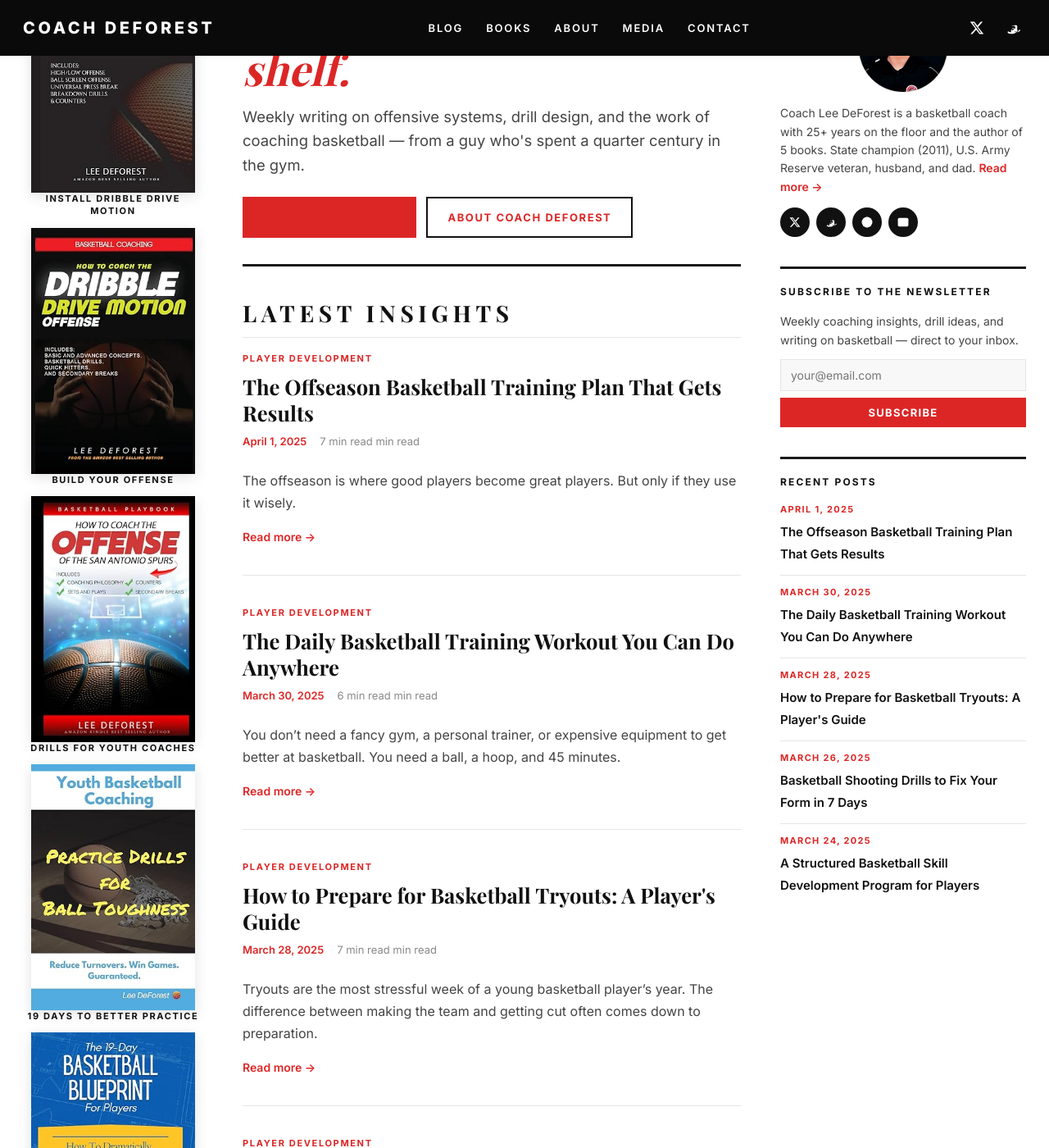
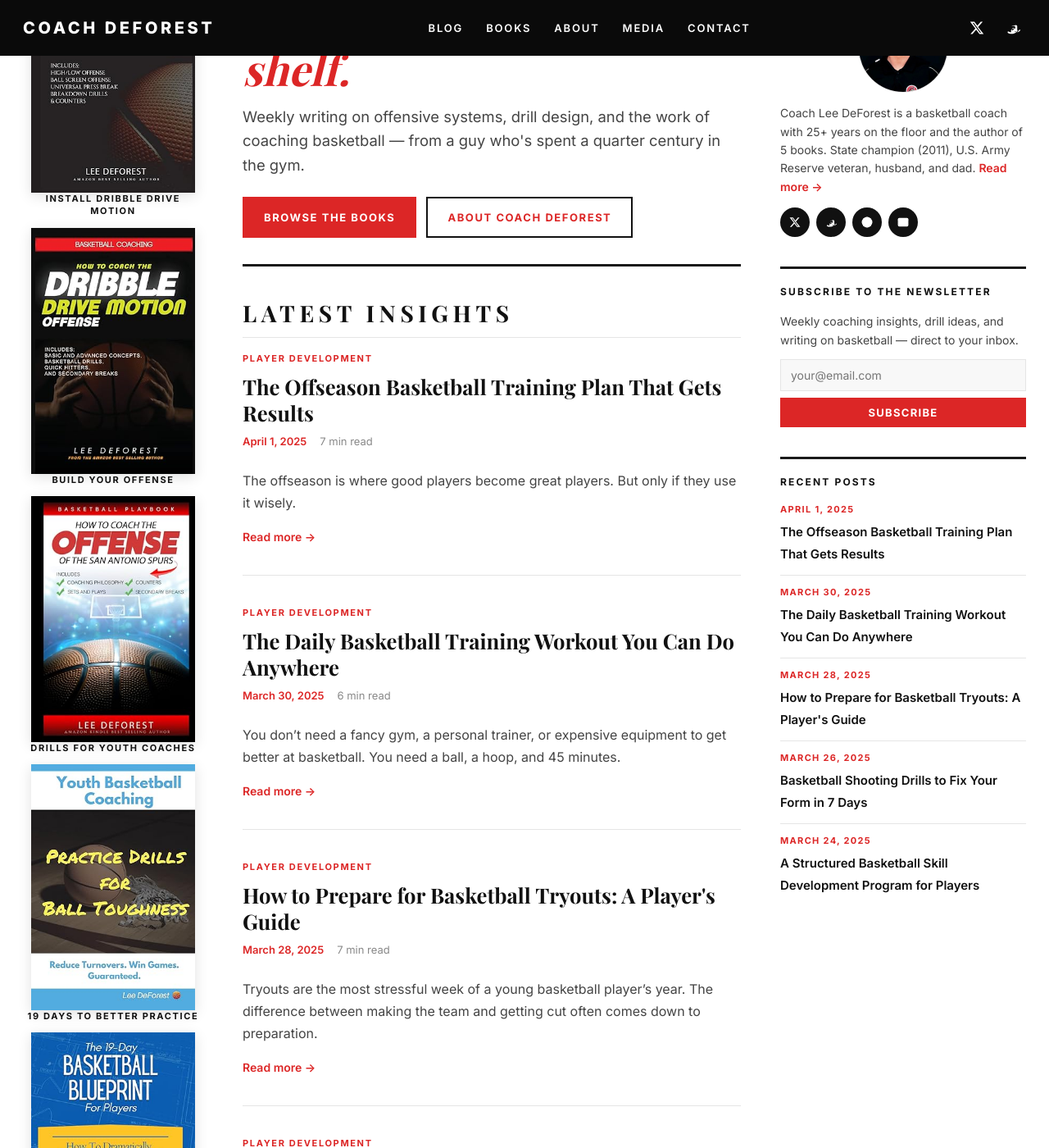
Before and after one commit to CoachD23/coachdeforest, a Jekyll site: the page built from index.html, in a window 1280 px wide and 1400 px high, scrolled down 192 px. Shown: the whole window at 82% size. Built offline with Jekyll 4.4.1, drawn with Linux system fonts in a browser that asks for light colours; some web fonts are replaced; some of the changed text lies outside the part shown.

Commit message:
fix: button text visibility (white on red) + remove duplicate 'min read'
Issues from latest screenshot review:
1. .btn-primary text was rendering as red-on-red (anchor color cascade
   was beating .btn-primary color). Force color: #fff with !important.
2. Posts already include 'X min read' in their read_time front matter,
   so the index.html template was producing 'X min read min read'.
   Drop the redundant ' min read' suffix in the template.

```diff
--- a/assets/css/main.css
+++ b/assets/css/main.css
@@ -301,8 +301,8 @@ img { max-width: 100%; height: auto; display: block; }
   cursor: pointer;
   font-family: inherit;
 }
-.btn-primary { background: var(--accent); color: #fff; border-color: var(--accent); }
-.btn-primary:hover { background: var(--accent-hover); border-color: var(--accent-hover); color: #fff; text-decoration: none; }
+a.btn-primary, .btn-primary { background: var(--accent); color: #fff !important; border-color: var(--accent); }
+a.btn-primary:hover, .btn-primary:hover { background: var(--accent-hover); border-color: var(--accent-hover); color: #fff !important; text-decoration: none; }
 .btn-outline { background: transparent; color: var(--text); border-color: var(--text); }
 .btn-outline:hover { background: var(--text); color: #fff; text-decoration: none; }
 
--- a/index.html
+++ b/index.html
@@ -27,7 +27,7 @@ description: "Coach Lee DeForest — 25+ years coaching, 5 Amazon basketball coa
         <h2><a href="{{ post.url | relative_url }}">{{ post.title }}</a></h2>
         <div class="post-meta">
           <span class="post-date">{{ post.date | date: "%B %-d, %Y" }}</span>
-          {% if post.read_time %}<span>{{ post.read_time }} min read</span>{% endif %}
+          {% if post.read_time %}<span>{{ post.read_time }}</span>{% endif %}
         </div>
         {% if post.excerpt %}
           <p class="post-excerpt">{{ post.excerpt | strip_html | truncate: 200 }}</p>
```
